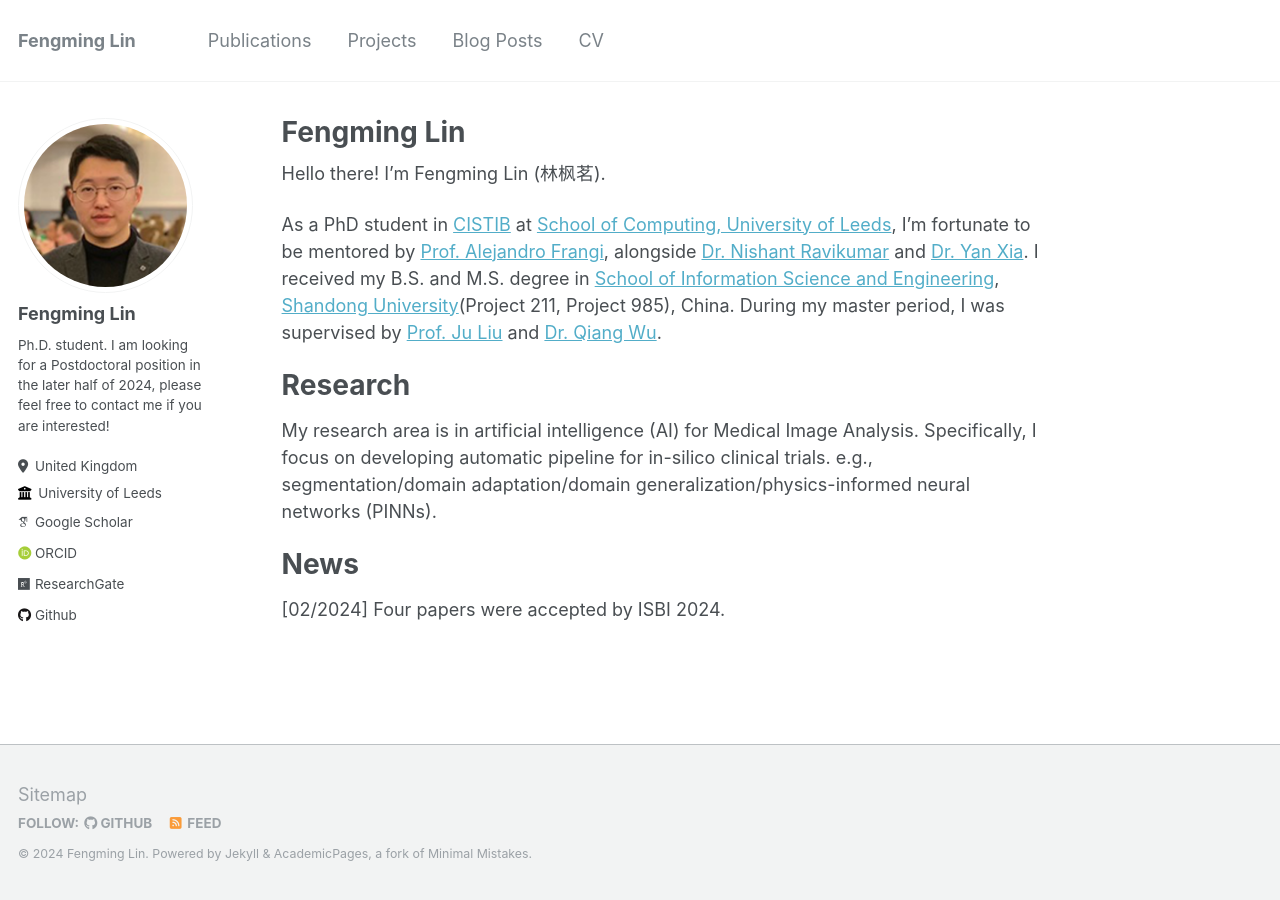
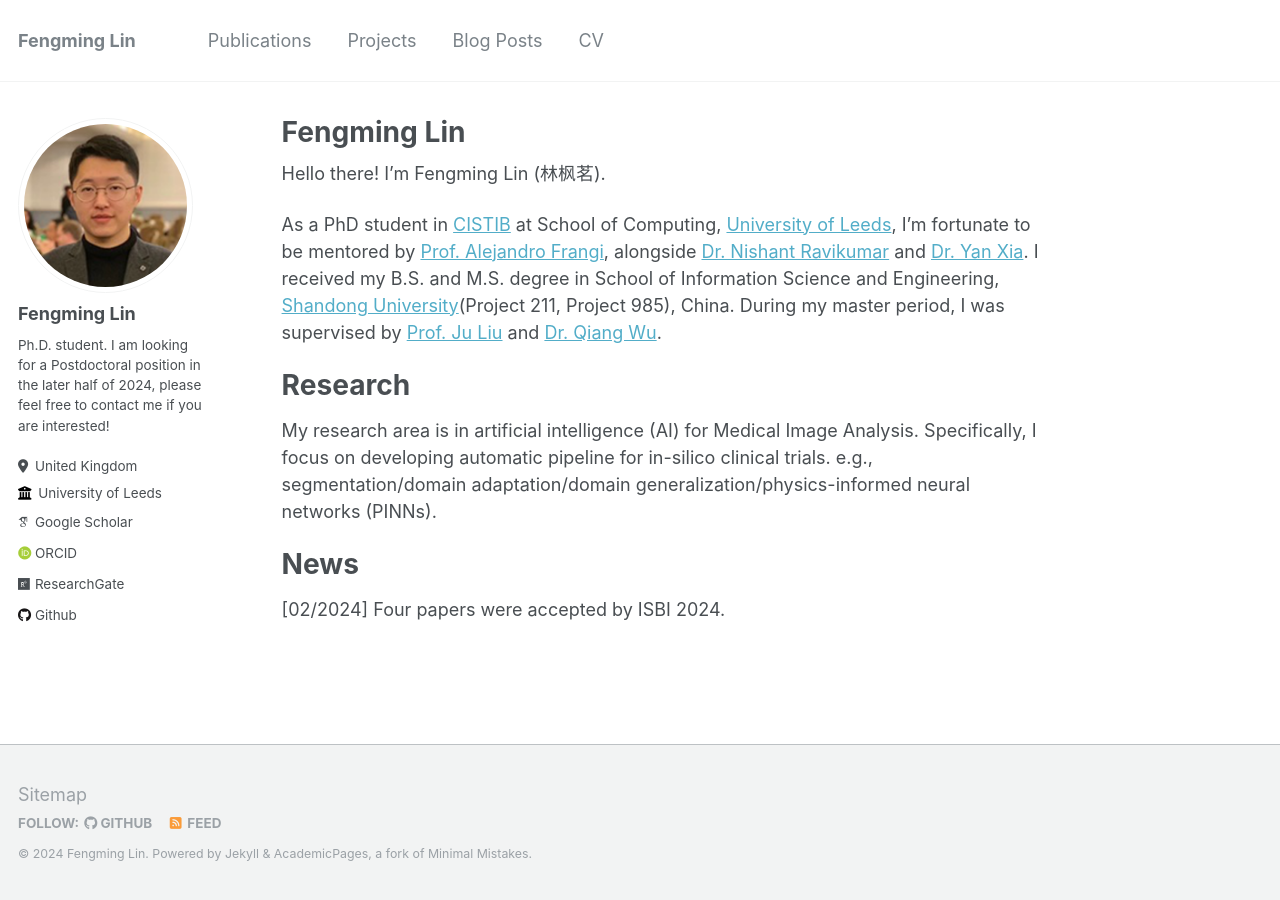
Before and after one commit to fmlinks/fmlinks.github.io, a Jekyll site: the page built from _pages/about.md, in a window 1280 px wide. Built offline with Jekyll 4.4.1, drawn with Linux system fonts in a browser that asks for light colours; some web fonts are replaced; part of the change alters nothing that is shown.

```diff
--- a/_pages/about.md
+++ b/_pages/about.md
@@ -9,7 +9,7 @@ redirect_from:
 
 Hello there! I'm Fengming Lin (林枫茗).
 
-As a PhD student in [CISTIB](https://www.cistib.org/members) at [School of Computing, University of Leeds](https://eps.leeds.ac.uk/computing), I'm fortunate to be mentored by [Prof. Alejandro Frangi](https://research.manchester.ac.uk/en/persons/alejandro-frangi), alongside [Dr. Nishant Ravikumar](https://eps.leeds.ac.uk/computing/staff/1846/dr-nishant-ravikumar) and [Dr. Yan Xia](https://www.yannxia.com/). I received my B.S. and M.S. degree in [School of Information Science and Engineering](https://www.ise.sdu.edu.cn/), [Shandong University](https://www.en.sdu.edu.cn/)(Project 211, Project 985), China. During my master period, I was supervised by [Prof. Ju Liu](https://brain.sdu.edu.cn/en/info/1090/1163.htm) and [Dr. Qiang Wu](https://brain.sdu.edu.cn/en/info/1090/1115.htm).
+As a PhD student in [CISTIB](https://www.cistib.org/members) at School of Computing, [University of Leeds](https://eps.leeds.ac.uk/computing), I'm fortunate to be mentored by [Prof. Alejandro Frangi](https://research.manchester.ac.uk/en/persons/alejandro-frangi), alongside [Dr. Nishant Ravikumar](https://eps.leeds.ac.uk/computing/staff/1846/dr-nishant-ravikumar) and [Dr. Yan Xia](https://www.yannxia.com/). I received my B.S. and M.S. degree in School of Information Science and Engineering, [Shandong University](https://www.en.sdu.edu.cn/)(Project 211, Project 985), China. During my master period, I was supervised by [Prof. Ju Liu](https://brain.sdu.edu.cn/en/info/1090/1163.htm) and [Dr. Qiang Wu](https://brain.sdu.edu.cn/en/info/1090/1115.htm).
 
 Research
 ======
```
